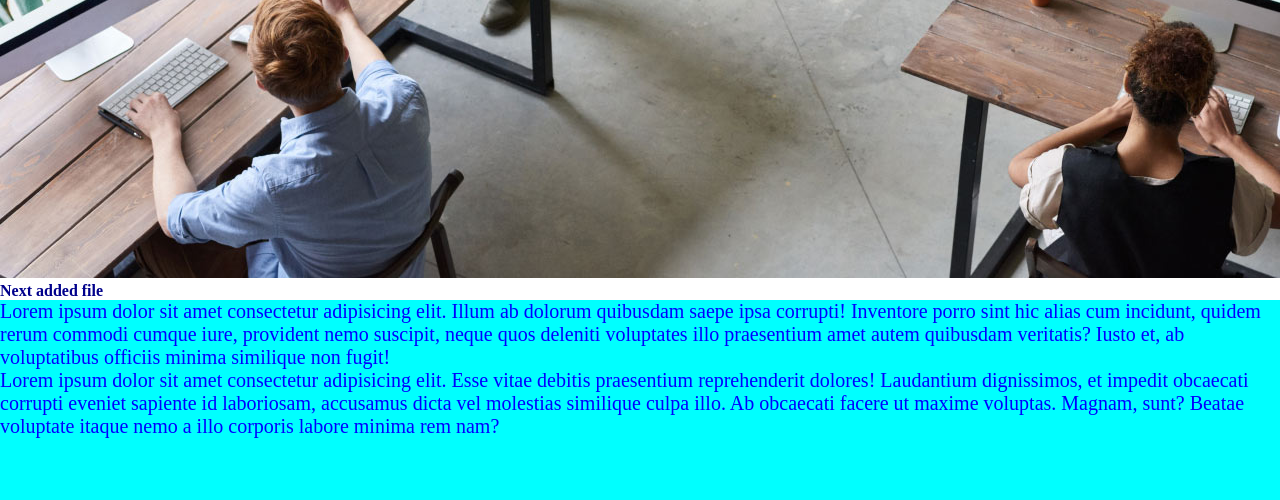
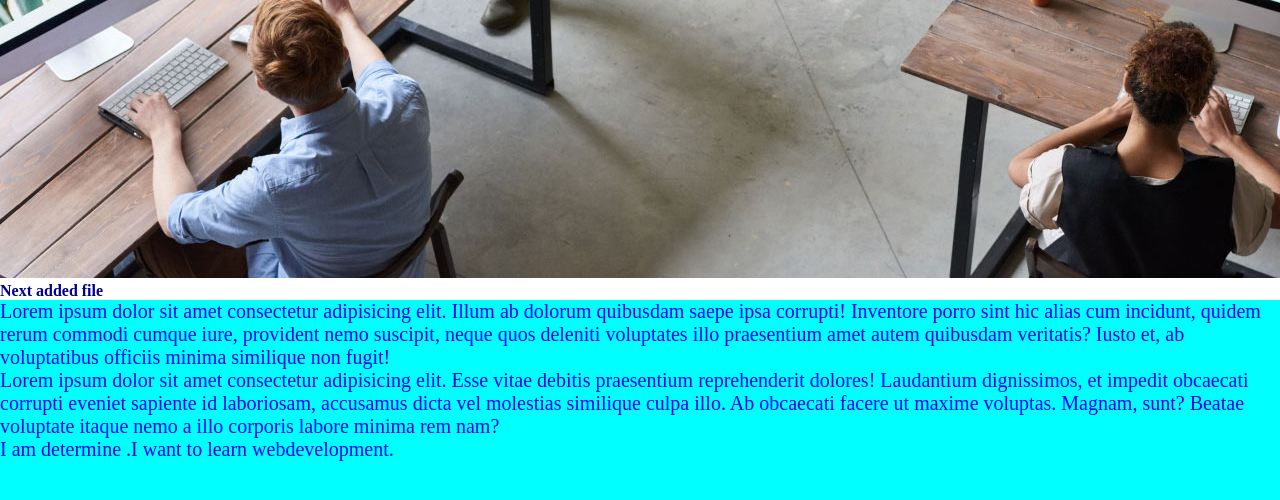
Before and after one commit to Ashrafullislam/Github, a plain HTML site: page index.html in a window 1280 px wide. Shown: the part 907-1407 px from the top of the page. Drawn offline with Linux system fonts and the light colour scheme.

Commit message:
change p

```diff
--- a/index.html
+++ b/index.html
@@ -28,6 +28,7 @@
             <p>Lorem ipsum dolor sit amet consectetur adipisicing elit. Illum ab dolorum quibusdam saepe ipsa corrupti! Inventore porro sint hic alias cum incidunt, quidem rerum commodi cumque iure, provident nemo suscipit, neque quos deleniti voluptates illo praesentium amet autem quibusdam veritatis? Iusto et, ab voluptatibus officiis minima similique non fugit!</p>
             <p>Lorem ipsum dolor sit amet consectetur adipisicing elit. Esse vitae debitis praesentium reprehenderit dolores! Laudantium dignissimos, et impedit obcaecati corrupti eveniet sapiente id laboriosam, accusamus dicta vel molestias similique culpa illo. Ab obcaecati facere ut maxime voluptas. Magnam, sunt? Beatae voluptate itaque nemo a illo corporis labore minima rem nam?
             </p>
+            <p> I am determine .I want to learn webdevelopment.</p>
         </div>
     </div>
 
```
